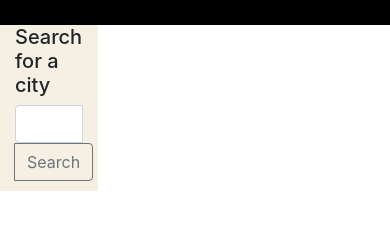
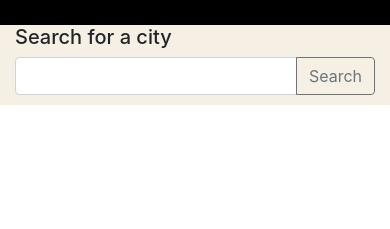
Before and after one commit to vadimsusername/weatherdashboard, a plain HTML site: page index.html in a window 390 px wide. Shown: the part 71-300 px from the top of the page. Drawn offline with nearby package versions, Linux system fonts and the light colour scheme.

Commit message:
made site more mobile friendly

```diff
--- a/index.html
+++ b/index.html
@@ -16,7 +16,7 @@
         </header>
 
         <div class="row">
-            <div class="col-3 leftside">
+            <div class="col-12 col-sm-3 leftside">
 
                 <h5>Search for a city</h5>
                 <div class="input-group">
@@ -31,7 +31,7 @@
                 </ul>
 
             </div>
-            <div class="col-9">
+            <div class="col-12 col-sm-9">
                 <main>
 
                 </main>
--- a/style.css
+++ b/style.css
@@ -14,6 +14,7 @@ header {
     background-color: #f5f0e3;
 
 }
+
 ul {
     margin-top: 10px;
 }
```
